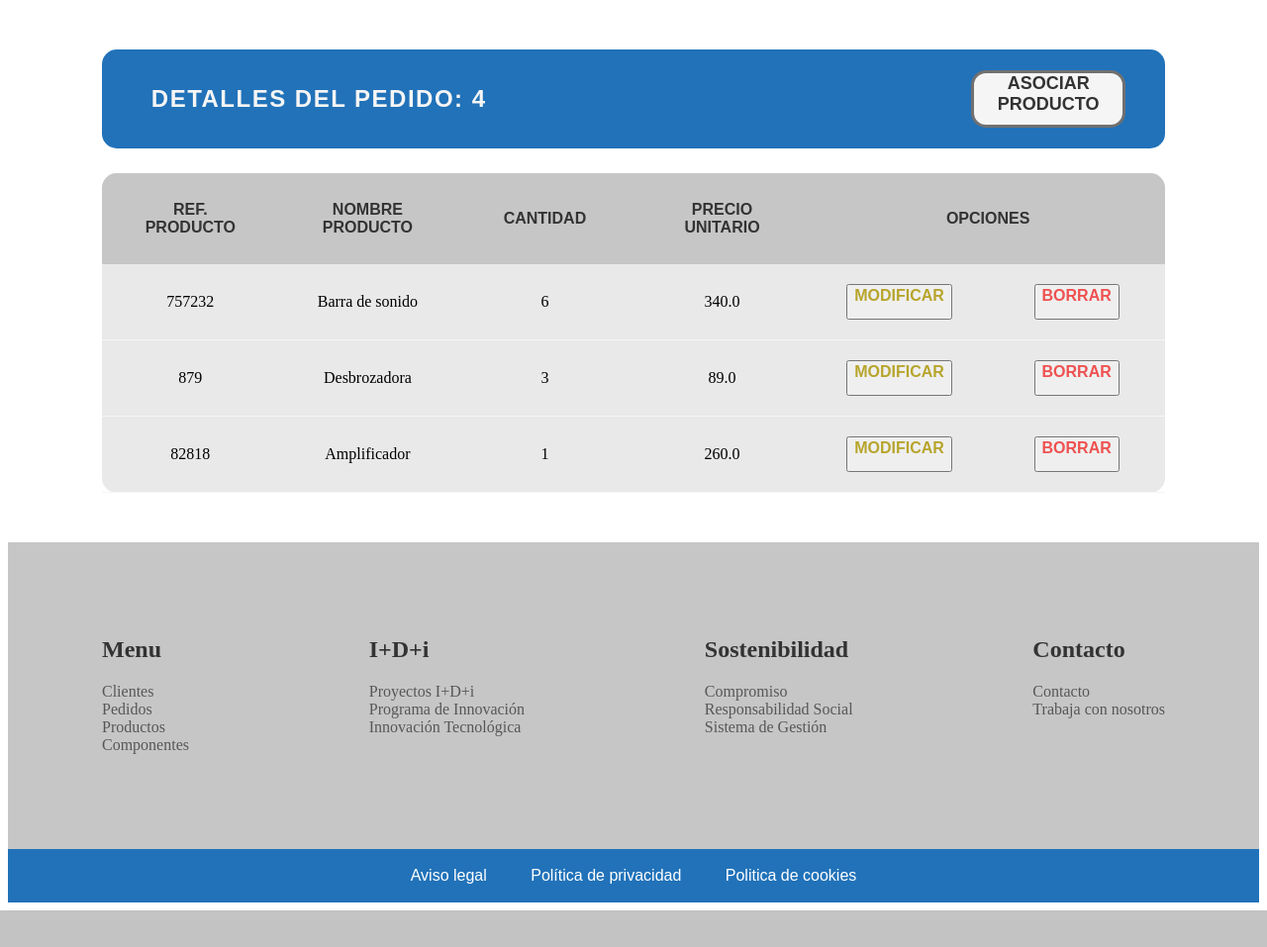
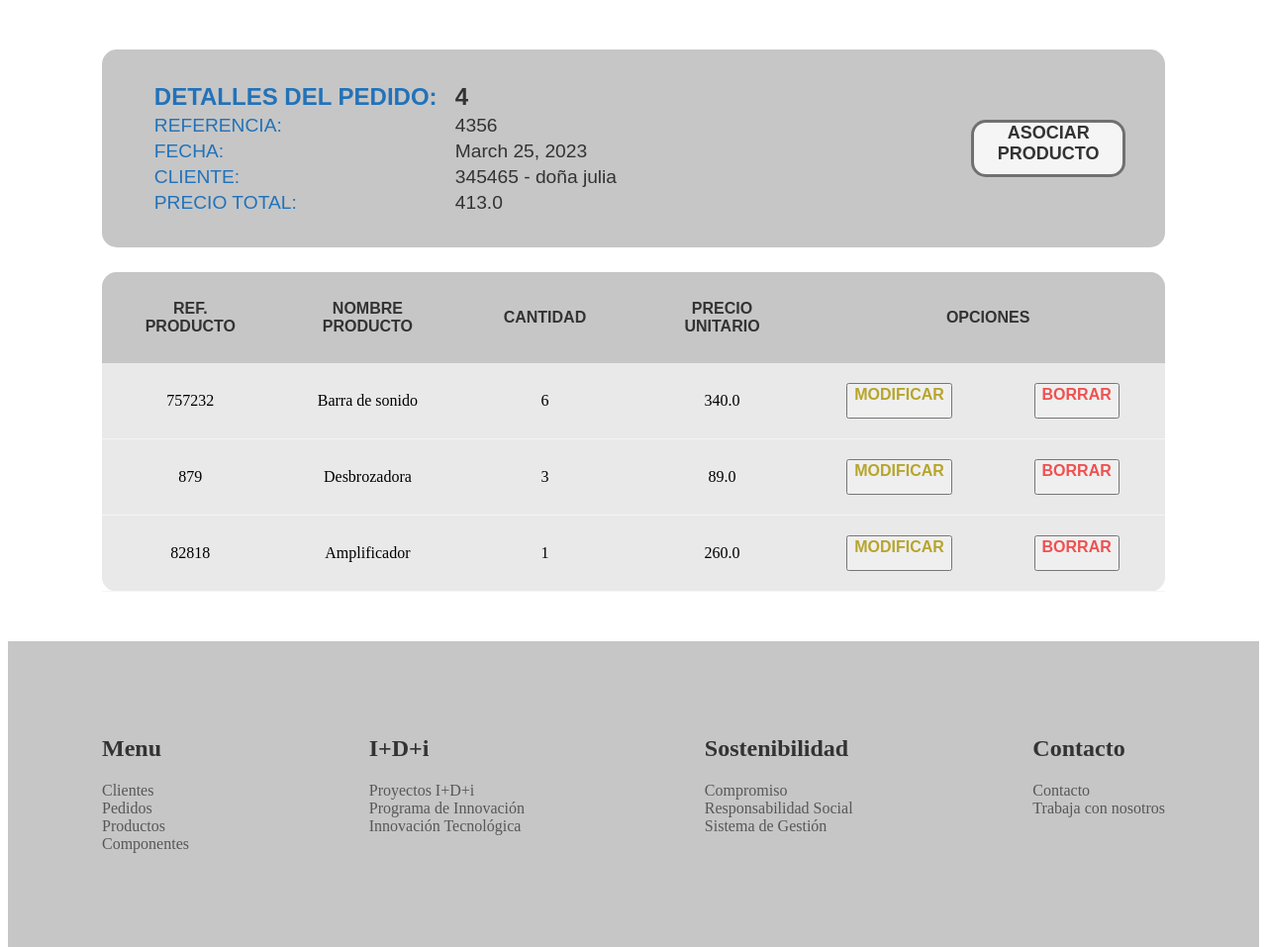
Before and after one commit to casconmikel/Proyecto_IW, a Django app: page /appGestionPedidos/detallesPedido/4/ in a window 1280 px wide. Shown: the part 147-1104 px from the top of the page at 99% size. Before the commit the page ends 1067 px from the top, so only its background shows below. Run offline with Django 4.2, Linux system fonts and the light colour scheme; data comes from the database, SQL or seed files in the repository; both versions use the stored data as it was after the commit; parts of the project's set-up code (start-up, migrations or seed data) failed here and were passed over; some libraries are stand-ins or nearby versions.

Commit message:
Introducir detalles de pedido

```diff
--- a/Proyecto_IW/appGestionPedidos/forms.py
+++ b/Proyecto_IW/appGestionPedidos/forms.py
@@ -21,6 +21,7 @@ class ComponenteForm(forms.ModelForm):
             'nombreModelo': forms.TextInput(attrs={'placeholder': 'Ej.: Procesador i5 '}),
             'marca': forms.TextInput(attrs={'placeholder': 'Ej.: Intel'}),
         }
+
 
 class ProductoForm(forms.ModelForm):
     class Meta:
--- a/Proyecto_IW/appGestionPedidos/models.py
+++ b/Proyecto_IW/appGestionPedidos/models.py
@@ -1,11 +1,14 @@
 from enum import unique
 from django.db import models
+from django.core.validators import MinLengthValidator, MinValueValidator, DecimalValidator
+
+
 
 class Cliente(models.Model):
-    CIF = models.CharField(max_length=9, unique=True)
+    CIF = models.CharField(max_length=9, unique=True, validators=[MinLengthValidator(9)])
     nombreEmpresa = models.CharField(max_length=16)
     direccion = models.CharField(max_length=60)
-    datosContacto = models.CharField(max_length=60)
+    datosContacto = models.CharField(max_length=60, validators=[MinLengthValidator(9)])
 
     def __str__(self):
        return f"{self.CIF} - {self.nombreEmpresa}"
@@ -29,7 +32,7 @@ class Categoria(models.Model):
 
 class Producto(models.Model):
     referencia = models.IntegerField(unique=True)
-    precio = models.FloatField()
+    precio = models.FloatField(validators=[MinValueValidator(0.01)])
     nombre = models.CharField(max_length=16)
     descripcion = models.CharField(max_length=60)
     categoria = models.ForeignKey(Categoria, on_delete=models.CASCADE)
@@ -44,7 +47,7 @@ class Pedido(models.Model):
     producto = models.ManyToManyField(Producto, through="ProductoPedido")
     fecha = models.DateField()
     cliente = models.ForeignKey(Cliente, on_delete=models.CASCADE)
-    precioTotal = models.FloatField(blank=True, null=True)
+    precioTotal = models.FloatField(blank=True, null=True, validators=[MinValueValidator(0.01)])
 
     def __str__(self):
        return f"{self.id} - {self.fecha} - {self.cliente}"
@@ -59,7 +62,7 @@ class Pedido(models.Model):
 class ProductoPedido(models.Model):
     idProducto = models.ForeignKey(Producto, on_delete=models.CASCADE)
     idPedido = models.ForeignKey(Pedido, on_delete=models.CASCADE)
-    cantidad = models.IntegerField()
+    cantidad = models.IntegerField(validators=[MinValueValidator(1)])
 
     def __str__(self):
        return f"{self.id} - {self.idProducto} - {self.idPedido} - {self.cantidad}"
--- a/Proyecto_IW/appGestionPedidos/static/CSS/estilos.css
+++ b/Proyecto_IW/appGestionPedidos/static/CSS/estilos.css
@@ -98,11 +98,38 @@ header {
 
 .main_title_container a:hover {
     border-color: black;
-    border-radius: 20px;
+    border-radius: 15px;
 }
 
-.main_title_container img {
-    border-radius: 50px;
+.main_title_container_detail {
+    display: flex;
+    align-items: center;
+    justify-content: space-between;
+    background-color: #c6c6c6;
+    border-radius: 15px;
+    height: 200px;
+}
+
+.main_title_container_detail a {
+    align-items: center;
+    text-align: center;
+    height: 52px;
+    width: 150px;
+    margin-right: 40px;
+    font-size: large;
+    font-weight: 800;
+    color:#333333;
+    font-family: sans-serif;
+    background-color:whitesmoke;
+    border-color: #333333af;
+    border-width: 3px;
+    border-style: solid;
+    border-radius: 15px;
+}
+
+.main_title_container_detail a:hover {
+    border-color: black;
+    border-radius: 15px;
 }
 
 .main_title {
@@ -118,6 +145,25 @@ header {
     font-family: sans-serif;
     font-size: x large;
     letter-spacing: 1.5px;
+}
+
+.main_title_detail {
+    display: flex;
+    font-family: sans-serif;
+    font-size: larger;
+}
+
+.main_title_detail table {
+    color: #333;
+}
+
+.main_title_detail table tr th {
+    width: 300px;
+    font-size: x-large;
+}
+
+.main_title_detail_field {
+    color: #2172b9;
 }
 
 /* MAIN_TABLAS DE LISTAR */
--- a/Proyecto_IW/appGestionPedidos/templates/appGestionPedidos/cliente_create.html
+++ b/Proyecto_IW/appGestionPedidos/templates/appGestionPedidos/cliente_create.html
@@ -15,9 +15,9 @@
         {% csrf_token %}
         <div class="main_form_container">
             <div class="main_form_field">
-                {{ formulario.CIF.errors }}
                 <label for="{{ formulario.CIF.id_for_label }}">CIF: </label>
                 {{ formulario.CIF }}
+                {{ formulario.CIF.errors }}
             </div>
             <div class="main_form_field">
                 {{ formulario.nombreEmpresa.errors }}
--- a/Proyecto_IW/appGestionPedidos/templates/appGestionPedidos/pedido_detail.html
+++ b/Proyecto_IW/appGestionPedidos/templates/appGestionPedidos/pedido_detail.html
@@ -8,9 +8,34 @@
 
 {% if pedido %}
 <div class="main_container">
-    <div class="main_title_container">
+    <div class="main_title_container_detail">
         <div class="main_title">
-            <h2>DETALLES DEL PEDIDO: {{ pedido.id }}</h2>
+            <div class="main_title_detail">
+                <table>
+                    <tbody>
+                        <tr>
+                            <th class="main_title_detail_field">DETALLES DEL PEDIDO:</th>
+                            <th>{{ pedido.id }}</th>
+                        </tr>
+                        <tr>
+                            <td class="main_title_detail_field">REFERENCIA:</td>
+                            <td>{{ pedido.referencia }}</td>
+                        </tr>
+                        <tr>
+                            <td class="main_title_detail_field">FECHA:</td>
+                            <td>{{ pedido.fecha }}</td>
+                        </tr>
+                        <tr>
+                            <td class="main_title_detail_field">CLIENTE:</td>
+                            <td>{{ pedido.cliente }}</td>
+                        </tr>
+                        <tr>
+                            <td class="main_title_detail_field">PRECIO TOTAL:</td>
+                            <td>{{ pedido.precioTotal }}</td>
+                        </tr>
+                    </tbody>
+                </table>
+            </div>
         </div>
         <a href="/appGestionPedidos/productoPedido/create" alt="crear_cliente">ASOCIAR PRODUCTO</a>
     </div>
```
Also changed, not shown: Proyecto_IW/db.sqlite3.
